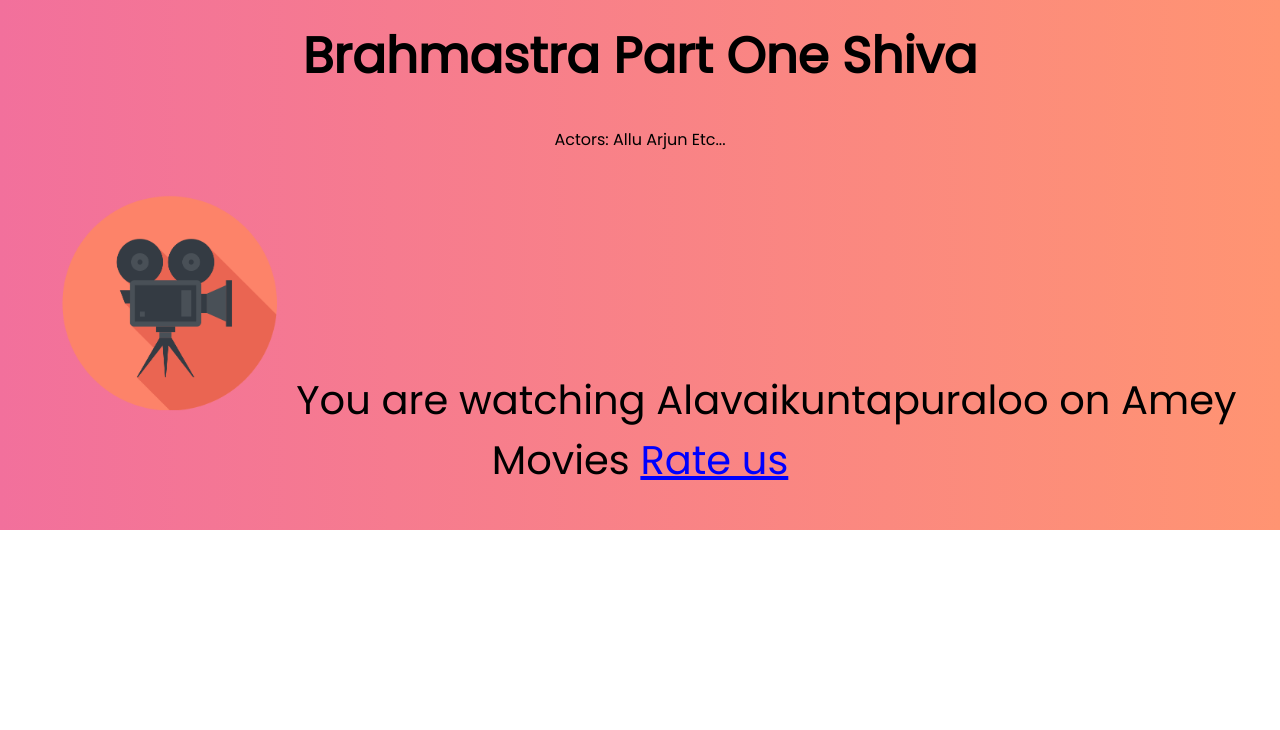
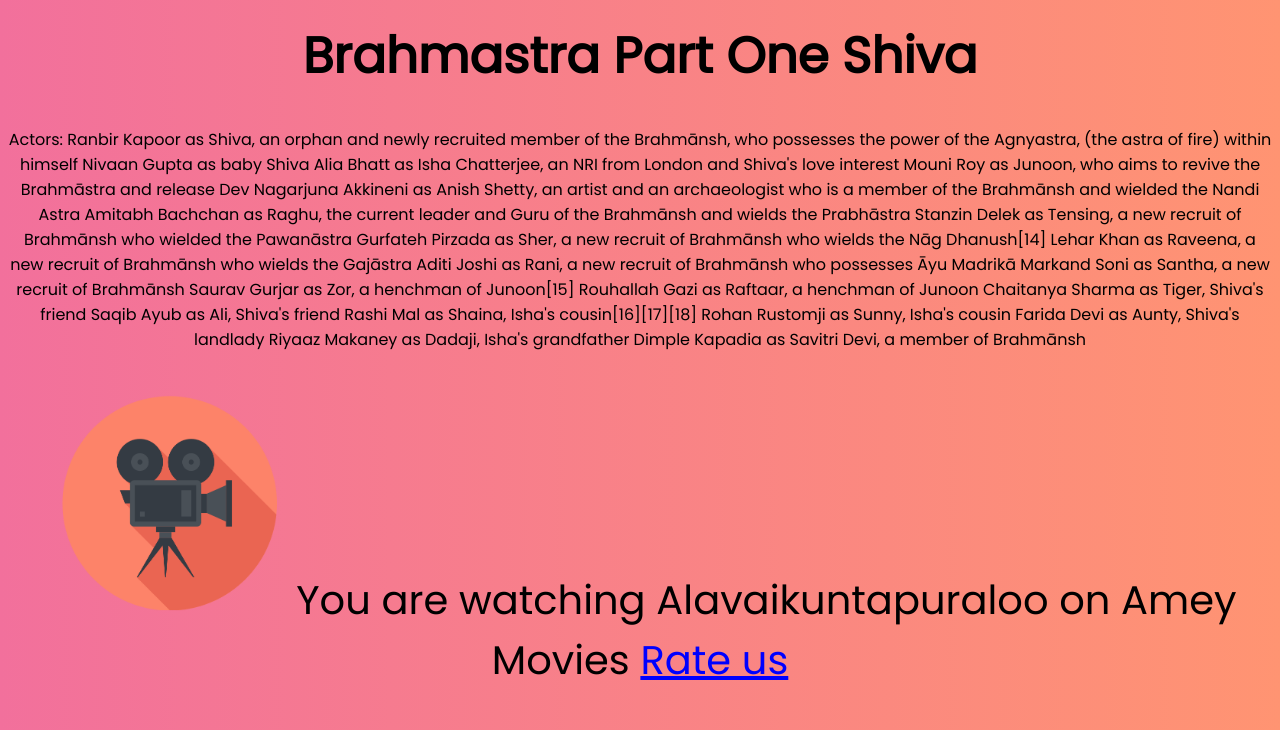
Before and after one commit to a-mov/a-mov.github.io, a plain HTML site: page brahmastra-part-one-shiva-telugu/index.html in a window 1280 px wide. Shown: the part 978-1708 px from the top of the page. Before the commit the page ends 1508 px from the top, so only its background shows below. Drawn offline with Linux system fonts and the light colour scheme.

Commit message:
Update index.html

```diff
--- a/brahmastra-part-one-shiva-telugu/index.html
+++ b/brahmastra-part-one-shiva-telugu/index.html
@@ -17,7 +17,26 @@
             width="100%" height="100%" style="border: none;" controls
             poster="https://i.ytimg.com/vi/bweRG6WueuM/maxresdefault.jpg"></video>
         <h1 style="font-size: 50px;">Brahmastra Part One Shiva</h1>
-        <p>Actors: Allu Arjun Etc...</p>
+        <p>Actors: Ranbir Kapoor as Shiva, an orphan and newly recruited member of the Brahmānsh, who possesses the power of the Agnyastra, (the astra of fire) within himself
+Nivaan Gupta as baby Shiva
+Alia Bhatt as Isha Chatterjee, an NRI from London and Shiva's love interest
+Mouni Roy as Junoon, who aims to revive the Brahmāstra and release Dev
+Nagarjuna Akkineni as Anish Shetty, an artist and an archaeologist who is a member of the Brahmānsh and wielded the Nandi Astra
+Amitabh Bachchan as Raghu, the current leader and Guru of the Brahmānsh and wields the Prabhāstra
+Stanzin Delek as Tensing, a new recruit of Brahmānsh who wielded the Pawanāstra
+Gurfateh Pirzada as Sher, a new recruit of Brahmānsh who wields the Nāg Dhanush[14]
+Lehar Khan as Raveena, a new recruit of Brahmānsh who wields the Gajāstra
+Aditi Joshi as Rani, a new recruit of Brahmānsh who possesses Āyu Madrikā
+Markand Soni as Santha, a new recruit of Brahmānsh
+Saurav Gurjar as Zor, a henchman of Junoon[15]
+Rouhallah Gazi as Raftaar, a henchman of Junoon
+Chaitanya Sharma as Tiger, Shiva's friend
+Saqib Ayub as Ali, Shiva's friend
+Rashi Mal as Shaina, Isha's cousin[16][17][18]
+Rohan Rustomji as Sunny, Isha's cousin
+Farida Devi as Aunty, Shiva's landlady
+Riyaaz Makaney as Dadaji, Isha's grandfather
+Dimple Kapadia as Savitri Devi, a member of Brahmānsh</p>
         <p style="font-size: 40px;"><img src="/aMov Logo.png" width="20%">You are watching Alavaikuntapuraloo on Amey
             Movies <a href="https://forms.office.com/r/TKt6qxFpyk" target="_blank" style="color: blue;">Rate us</a></p>
     </center>
```
